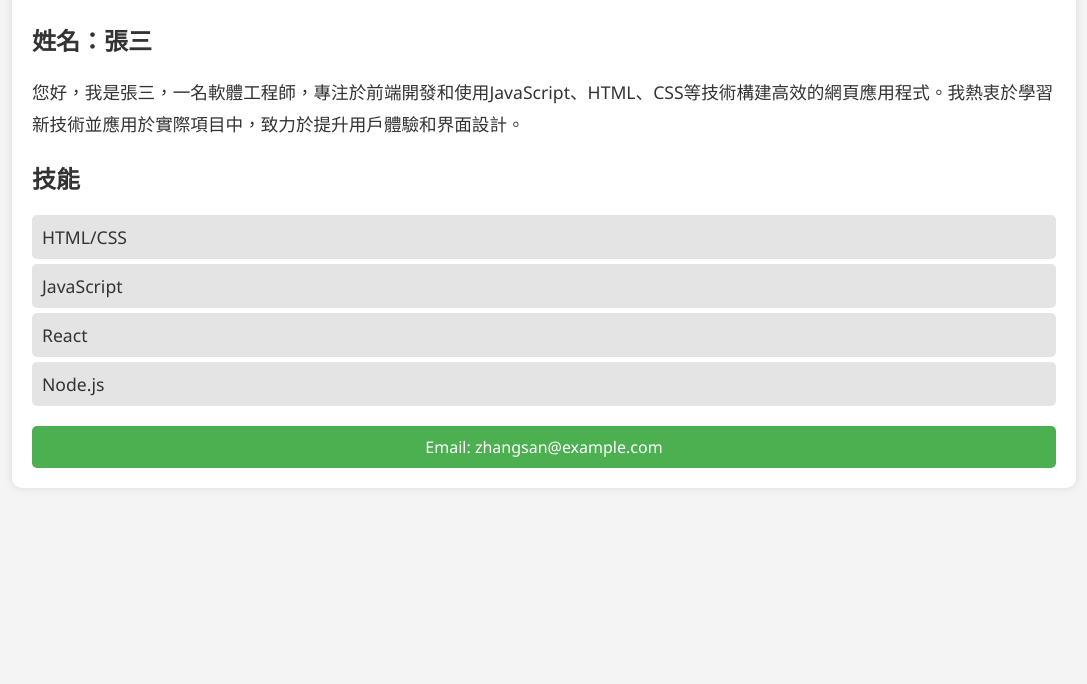
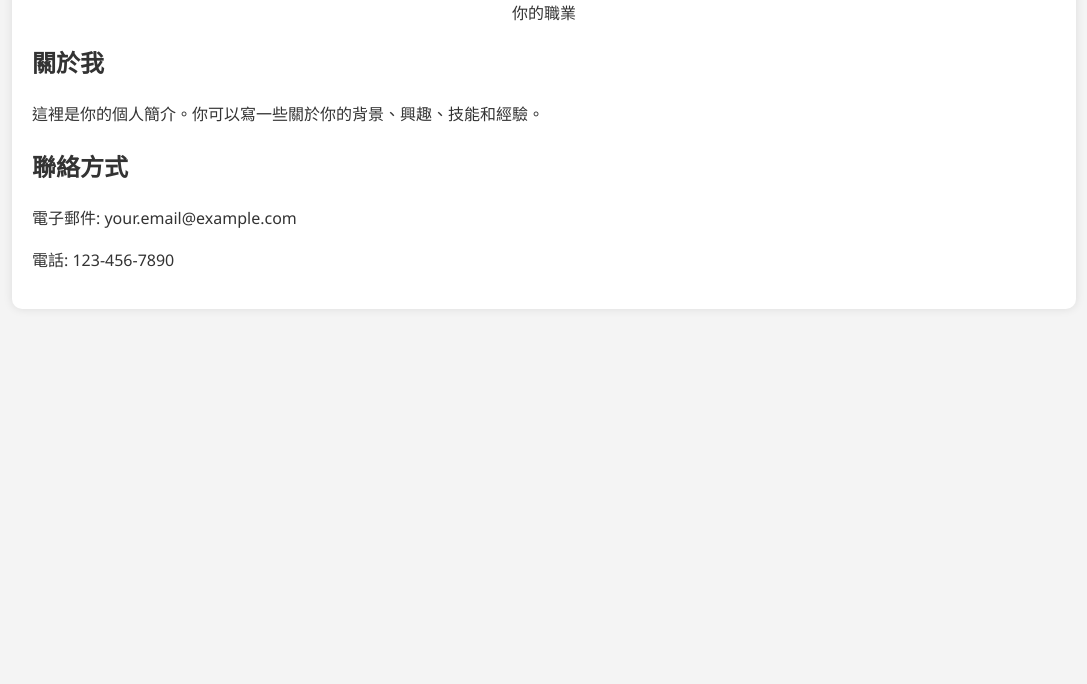
Before and after one commit to shujuan1015/shujuan1015.github.io, a plain HTML site: page index.html in a window 1280 px wide. Shown: the part 116-800 px from the top of the page, without its empty margins (96-1183 px from the left). Drawn offline with Linux system fonts and the light colour scheme.

Commit message:
my personal homepage

```diff
--- a/index.html
+++ b/index.html
@@ -20,64 +20,36 @@
             box-shadow: 0 0 10px rgba(0, 0, 0, 0.1);
             border-radius: 10px;
         }
-        .header {
+        .profile-header {
             text-align: center;
-            padding: 20px 0;
+            margin-bottom: 20px;
         }
-        .header h1 {
-            margin: 0;
-            font-size: 2.5em;
-            color: #4CAF50;
+        .profile-header img {
+            border-radius: 50%;
+            width: 150px;
+            height: 150px;
         }
-        .content {
-            margin: 20px 0;
+        .profile-header h1 {
+            margin: 10px 0;
         }
-        .content p {
-            line-height: 1.8;
-            font-size: 1.1em;
-        }
-        .content ul {
-            list-style-type: none;
-            padding: 0;
-        }
-        .content ul li {
-            background: #e4e4e4;
-            margin: 5px 0;
-            padding: 10px;
-            border-radius: 5px;
-            font-size: 1.1em;
-        }
-        .contact {
-            margin-top: 20px;
-            padding: 10px;
-            background-color: #4CAF50;
-            color: #fff;
-            text-align: center;
-            border-radius: 5px;
-        }
-        .contact p {
-            margin: 0;
+        .profile-content {
+            line-height: 1.6;
         }
     </style>
 </head>
 <body>
     <div class="container">
-        <div class="header">
-            <h1>個人簡介</h1>
+        <div class="profile-header">
+            <img src="profile.jpg" alt="個人照片">
+            <h1>你的名字</h1>
+            <p>你的職業</p>
         </div>
-        <div class="content">
-            <h2>姓名：張三</h2>
-            <p>您好，我是張三，一名軟體工程師，專注於前端開發和使用JavaScript、HTML、CSS等技術構建高效的網頁應用程式。我熱衷於學習新技術並應用於實際項目中，致力於提升用戶體驗和界面設計。</p>
-            <h2>技能</h2>
-            <ul>
-                <li>HTML/CSS</li>
-                <li>JavaScript</li>
-                <li>React</li>
-                <li>Node.js</li>
-            </ul>
-        </div>
-        <div class="contact">
-            <p>Email: zhangsan@example.com</p>
+        <div class="profile-content">
+            <h2>關於我</h2>
+            <p>這裡是你的個人簡介。你可以寫一些關於你的背景、興趣、技能和經驗。</p>
+            <h2>聯絡方式</h2>
+            <p>電子郵件: your.email@example.com</p>
+            <p>電話: 123-456-7890</p>
         </div>
     </div>
 </body>
```
